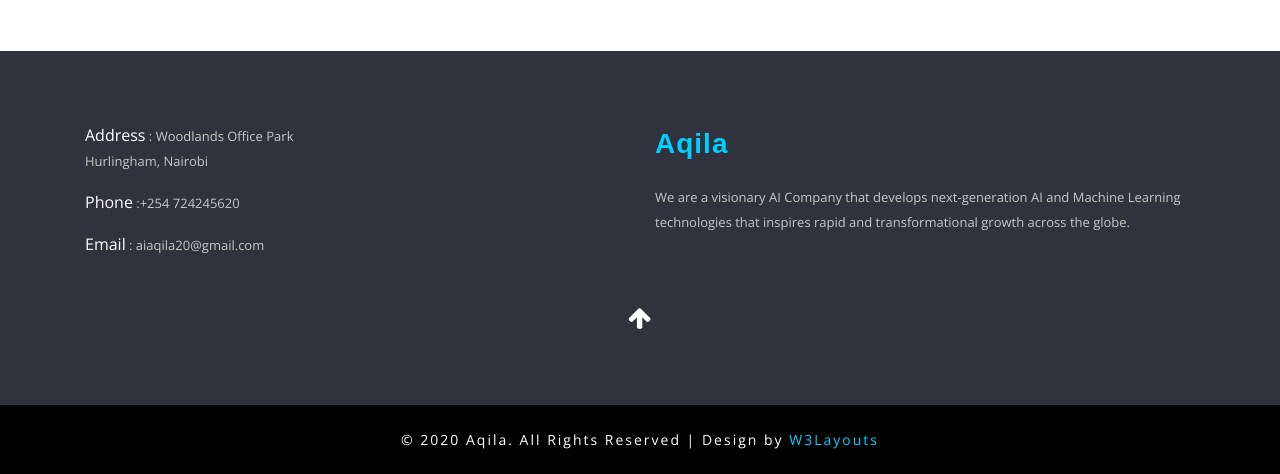
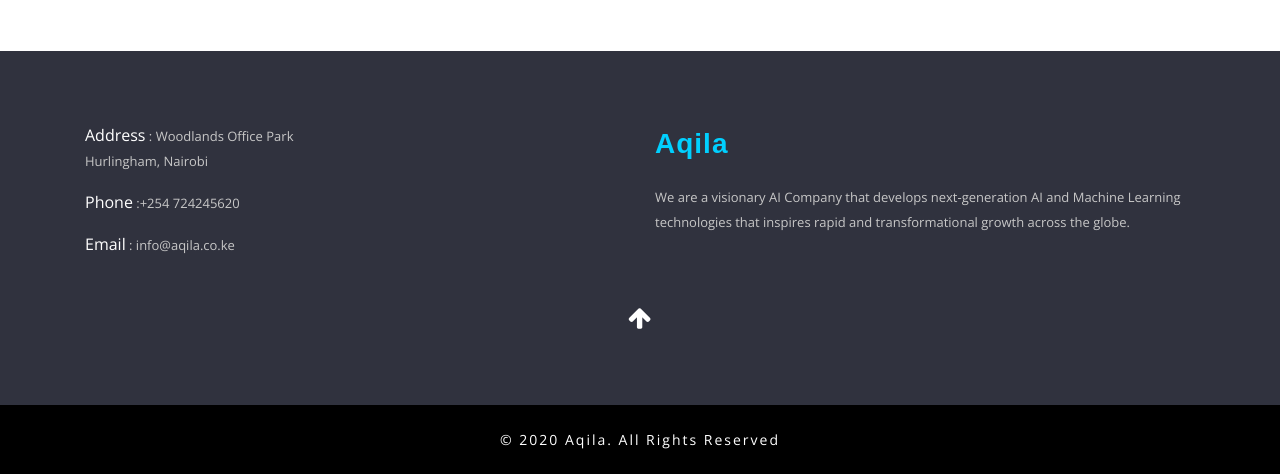
Before and after one commit to antonnifo/aqila.ai, a Django app: page / in a window 1280 px wide. Shown: the part 4892-5366 px from the top of the page. Run offline with Django 3.2, Linux system fonts and the light colour scheme; some libraries are stand-ins or nearby versions; some web fonts are replaced.

Commit message:
add new email address

```diff
--- a/src/templates/front_end/index.html
+++ b/src/templates/front_end/index.html
@@ -401,7 +401,7 @@
               <span> Phone</span> :+254 724245620</p>
             <p class="pt-lg-3 pt-2">
               <span>Email</span> :
-              <a href="mailto:aiaqila20@gmail.com">aiaqila20@gmail.com</a>
+              <a href="mailto:info@aqila.co.ke">info@aqila.co.ke</a>
             </p>
           </div>
 
@@ -429,8 +429,7 @@
   <footer>
     <div class="bottem-wthree-footer text-center py-md-4 py-3">
       <p>
-        © 2020 Aqila. All Rights Reserved | Design by
-        <a href="http://www.W3Layouts.com" target="_blank">W3Layouts</a>
+        © 2020 Aqila. All Rights Reserved
       </p>
     </div>
   </footer>
```
